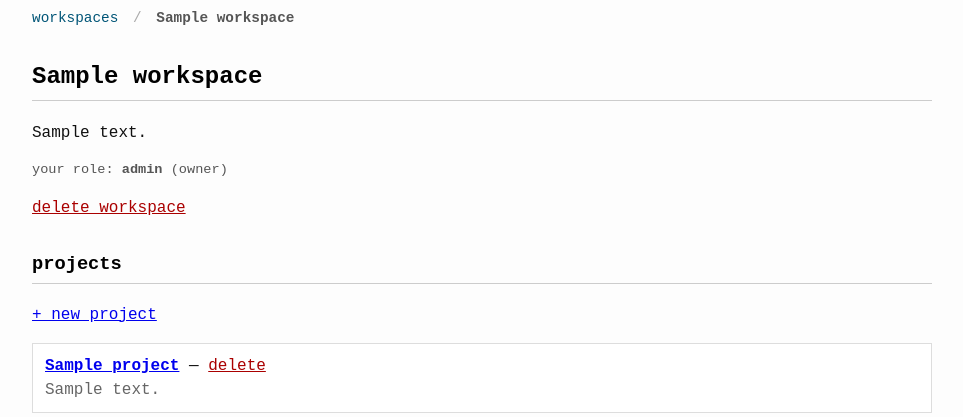
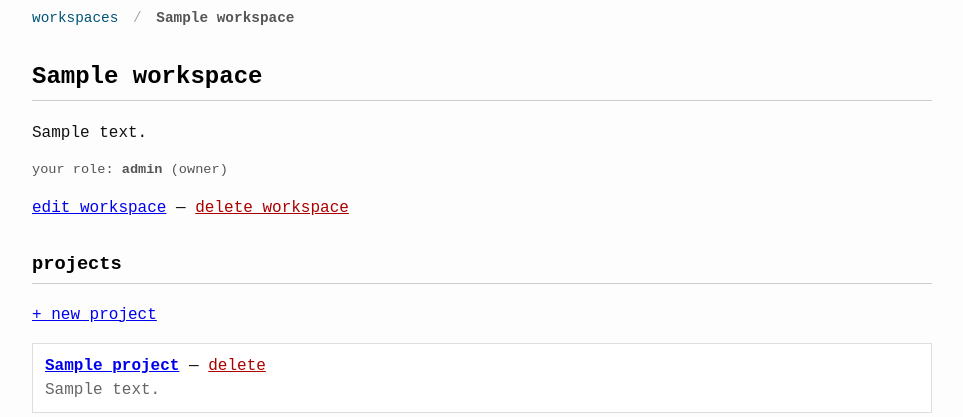
Before and after one commit to w506sp/fast-prompt-ide, a Django app: page /1/ in a window 1280 px wide. Shown: the part 147-564 px from the top of the page, without its empty margins (158-1121 px from the left). Run offline with Django 5.2, Linux system fonts and the light colour scheme; a user stored in the database is signed in; data comes from the database, SQL or seed files in the repository; tables that the repository leaves empty hold one stand-in row (values such as "Sample post").

Commit message:
ui(ide): link workspace edit from detail page

```diff
--- a/templates/ide/workspace_detail.html
+++ b/templates/ide/workspace_detail.html
@@ -16,7 +16,10 @@
 <p class="meta">your role: <strong>{{ user_role }}</strong>{% if is_owner %} (owner){% endif %}</p>
 
 {% if is_owner %}
-    <p><a href="{% url 'workspace_delete' workspace.pk %}" class="btn-danger">delete workspace</a></p>
+    <p>
+        <a href="{% url 'workspace_edit' workspace.pk %}">edit workspace</a>
+        — <a href="{% url 'workspace_delete' workspace.pk %}" class="btn-danger">delete workspace</a>
+    </p>
 {% endif %}
 
 <h3>projects</h3>
```
